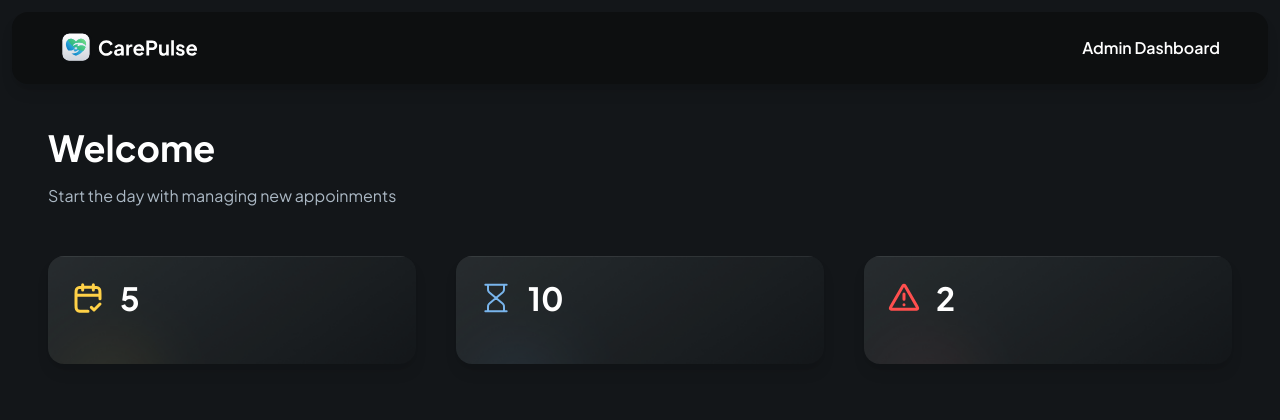
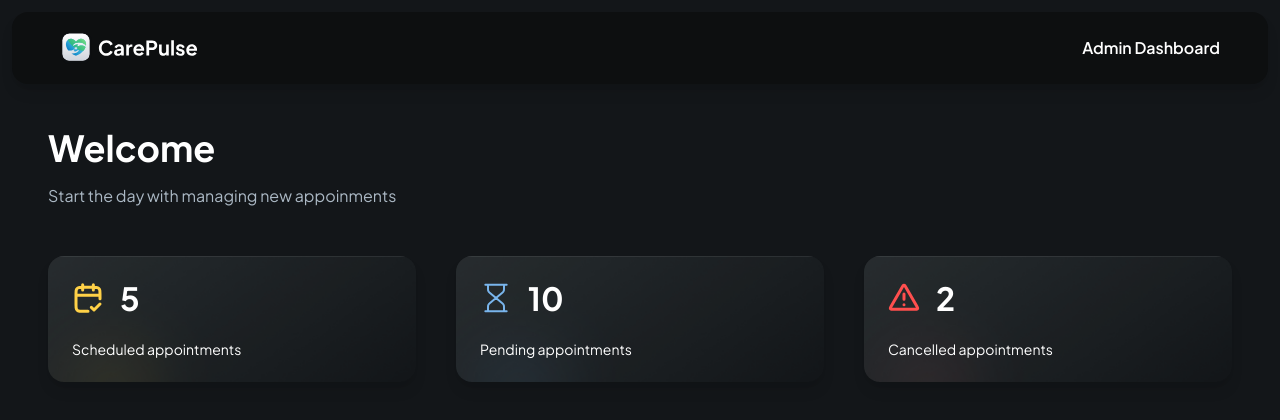
Before and after one commit to trungho1411/Healthcare-System-Application, a Next.js app: page /admin in a window 1280 px wide. Shown: the top 420 px of the page. Built offline with nearby package versions, Linux system fonts and the light colour scheme.

Commit message:
added missed {label}

```diff
--- a/components/StatCard.tsx
+++ b/components/StatCard.tsx
@@ -27,7 +27,7 @@ const StatCard = ({ count = 0, label, icon, type }: StatCardProps) => {
                 <h2 className='text-32-bold text-white'>{count}</h2>
             </div>
             <p className='text-14-regular'>
-
+                {label}
             </p>
         </div>
     )
```
